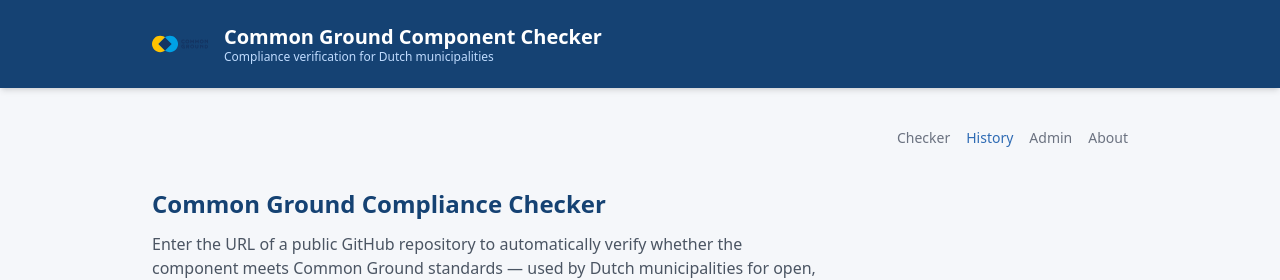
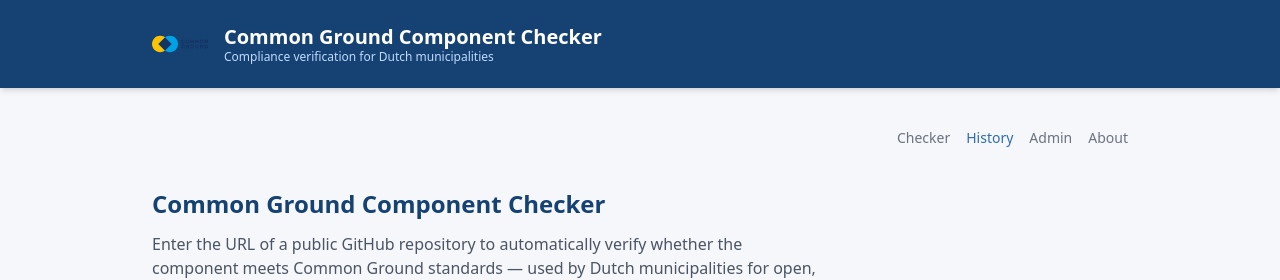
Before and after one commit to Hugo-ter-Doest/CommonGroundChecker, a Next.js app: page / in a window 1280 px wide. Shown: the top 280 px of the page. Built offline with nearby package versions, Linux system fonts and the light colour scheme.

Commit message:
Update for CCN

```diff
--- a/src/app/page.tsx
+++ b/src/app/page.tsx
@@ -219,7 +219,7 @@ export default function HomePage() {
       {/* Hero */}
       <section className="space-y-3">
         <h2 className="text-2xl font-bold text-cg-blue">
-          Common Ground Compliance Checker
+          Common Ground Component Checker
         </h2>
         <p className="text-gray-600 max-w-2xl">
           Enter the URL of a public GitHub repository to automatically verify
```
Also changed, not shown: 1 other file (tests, documents, lock files or other folders).
